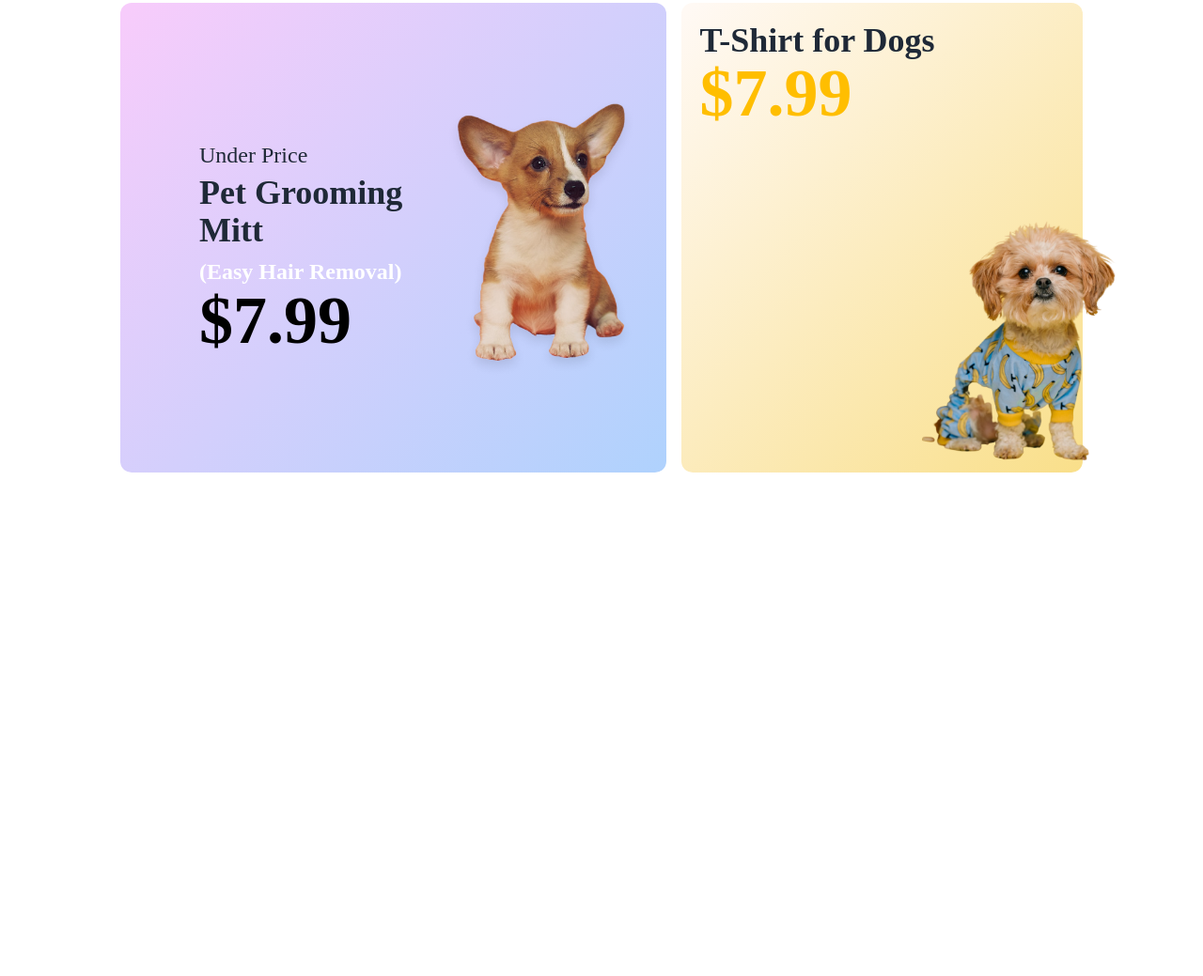
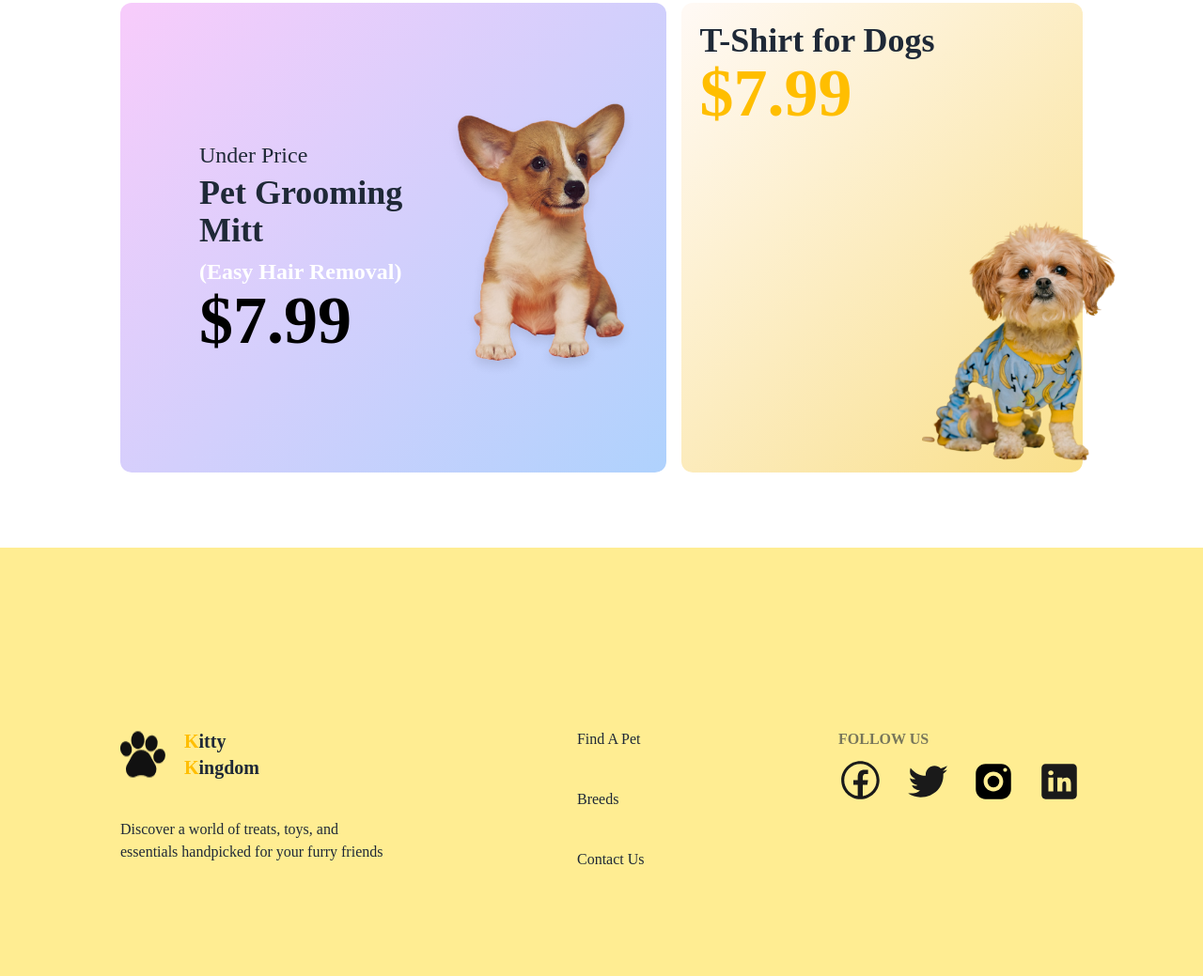
Before and after one commit to TonmoySarkerBD/Kitty-Kingdom, a plain HTML site: page index.html in a window 1280 px wide. Shown: the part 1786-2825 px from the top of the page at 94% size. Before the commit the page ends 2369 px from the top, so only its background shows below. Drawn offline with nearby package versions, Linux system fonts and the light colour scheme; a web font is replaced by a local one.

Commit message:
Added Footer Section

```diff
--- a/index.html
+++ b/index.html
@@ -438,7 +438,8 @@
 
 
                 <!-- Card 1 -->
-                <div class="h-[350px] mb-5 lg:w-4/6 lg:h-[500px] bg-[linear-gradient(134.71deg,_rgb(247,_204,_251)_1.511%,_rgb(175,_210,_253)_100%)]  relative lg:flex  lg:pt-0 lg:ps-16 lg:m-0 items-center justify-between rounded-xl ">
+                <div
+                    class="h-[350px] mb-5 lg:w-4/6 lg:h-[500px] bg-[linear-gradient(134.71deg,_rgb(247,_204,_251)_1.511%,_rgb(175,_210,_253)_100%)]  relative lg:flex  lg:pt-0 lg:ps-16 lg:m-0 items-center justify-between rounded-xl ">
                     <div class="pt-5 pl-5">
                         <p class="text-2xl hidden lg:inline font-medium">Under Price</p>
                         <h3 class="text-3xl lg:text-4xl font-bold mt-1 mb-2">Pet Grooming Mitt</h3>
@@ -466,12 +467,45 @@
     </main>
 
     <!-- Footer Section -->
+    <footer class="bg-[#FFDC2680] flex justify-between px-[10%] pt-48 pb-28">
 
-    <footer>
+        <div class="flex flex-col gap-10">
+            <a href="index.html" class="flex flex-row gap-5"><img src="./c1-assets/logo-footer.png"
+                    alt="Kitty Kingdom Logo">
 
+                <h1 class="font-extrabold text-xl uppercaseh"><span class="text-warning">K</span>itty <br> <span
+                        class="text-warning">K</span>ingdom</h1>
 
-
-
+            </a>
+            <p>
+                Discover a world of treats, toys, and <br> essentials handpicked for your furry friends
+            </p>
+        </div>
+        <div class="flex flex-col gap-10">
+            <a class="link link-hover">Find A Pet</a>
+            <a class="link link-hover">Breeds</a>
+            <a class="link link-hover">Contact Us</a>
+        </div>
+        <div>
+            <h6 class="footer-title">Follow Us</h6>
+            <div class="flex gap-5">
+                <a href="#"><svg xmlns="http://www.w3.org/2000/svg" x="0px" y="0px" width="50" height="50" viewBox="0,0,256,256"
+                    style="fill:#1A1A1A;">
+                    <g fill="#1a1a1a" fill-rule="nonzero" stroke="none" stroke-width="1" stroke-linecap="butt" stroke-linejoin="miter" stroke-miterlimit="10" stroke-dasharray="" stroke-dashoffset="0" font-family="none" font-weight="none" font-size="none" text-anchor="none" style="mix-blend-mode: normal"><g transform="scale(16,16)"><path d="M7.5,1c-3.58393,0 -6.5,2.91607 -6.5,6.5c0,3.58393 2.91607,6.5 6.5,6.5c3.58393,0 6.5,-2.91607 6.5,-6.5c0,-3.58393 -2.91607,-6.5 -6.5,-6.5zM7.5,2c3.04349,0 5.5,2.45651 5.5,5.5c0,2.76633 -2.03243,5.04102 -4.6875,5.43359v-3.84375h1.55273l0.24414,-1.57617h-1.79687v-0.86328c0,-0.655 0.21317,-1.23633 0.82617,-1.23633h0.98438v-1.37695c-0.173,-0.023 -0.53847,-0.07422 -1.23047,-0.07422c-1.444,0 -2.29102,0.763 -2.29102,2.5v1.04883h-1.48437v1.57813h1.48633v3.83008c-2.61373,-0.4278 -4.60352,-2.68286 -4.60352,-5.41992c0,-3.04349 2.45651,-5.5 5.5,-5.5z"></path></g></g>
+                    </svg></a>
+                <a href="#"><svg xmlns="http://www.w3.org/2000/svg" x="0px" y="0px" width="50" height="50" viewBox="0,0,256,256"
+                    style="fill:#1A1A1A;">
+                    <g fill="#1a1a1a" fill-rule="nonzero" stroke="none" stroke-width="1" stroke-linecap="butt" stroke-linejoin="miter" stroke-miterlimit="10" stroke-dasharray="" stroke-dashoffset="0" font-family="none" font-weight="none" font-size="none" text-anchor="none" style="mix-blend-mode: normal"><g transform="scale(10.66667,10.66667)"><path d="M22,3.999c-0.78,0.463 -2.345,1.094 -3.265,1.276c-0.027,0.007 -0.049,0.016 -0.075,0.023c-0.813,-0.802 -1.927,-1.299 -3.16,-1.299c-2.485,0 -4.5,2.015 -4.5,4.5c0,0.131 -0.011,0.372 0,0.5c-3.353,0 -5.905,-1.756 -7.735,-4c-0.199,0.5 -0.286,1.29 -0.286,2.032c0,1.401 1.095,2.777 2.8,3.63c-0.314,0.081 -0.66,0.139 -1.02,0.139c-0.581,0 -1.196,-0.153 -1.759,-0.617c0,0.017 0,0.033 0,0.051c0,1.958 2.078,3.291 3.926,3.662c-0.375,0.221 -1.131,0.243 -1.5,0.243c-0.26,0 -1.18,-0.119 -1.426,-0.165c0.514,1.605 2.368,2.507 4.135,2.539c-1.382,1.084 -2.341,1.486 -5.171,1.486h-0.964c1.788,1.146 4.065,2.001 6.347,2.001c7.43,0 11.653,-5.663 11.653,-11.001c0,-0.086 -0.002,-0.266 -0.005,-0.447c0,-0.018 0.005,-0.035 0.005,-0.053c0,-0.027 -0.008,-0.053 -0.008,-0.08c-0.003,-0.136 -0.006,-0.263 -0.009,-0.329c0.79,-0.57 1.475,-1.281 2.017,-2.091c-0.725,0.322 -1.503,0.538 -2.32,0.636c0.834,-0.5 2.019,-1.692 2.32,-2.636z"></path></g></g>
+                    </svg></a>
+                <a href="#"><svg xmlns="http://www.w3.org/2000/svg" x="0px" y="0px" width="50" height="50" viewBox="0 0 24 24">
+                    <path d="M 8 3 C 5.239 3 3 5.239 3 8 L 3 16 C 3 18.761 5.239 21 8 21 L 16 21 C 18.761 21 21 18.761 21 16 L 21 8 C 21 5.239 18.761 3 16 3 L 8 3 z M 18 5 C 18.552 5 19 5.448 19 6 C 19 6.552 18.552 7 18 7 C 17.448 7 17 6.552 17 6 C 17 5.448 17.448 5 18 5 z M 12 7 C 14.761 7 17 9.239 17 12 C 17 14.761 14.761 17 12 17 C 9.239 17 7 14.761 7 12 C 7 9.239 9.239 7 12 7 z M 12 9 A 3 3 0 0 0 9 12 A 3 3 0 0 0 12 15 A 3 3 0 0 0 15 12 A 3 3 0 0 0 12 9 z"></path>
+                </svg></a>
+                <a href="#"><svg xmlns="http://www.w3.org/2000/svg" x="0px" y="0px" width="50" height="50" viewBox="0,0,256,256"
+                    style="fill:#1A1A1A;">
+                    <g fill="#1a1a1a" fill-rule="nonzero" stroke="none" stroke-width="1" stroke-linecap="butt" stroke-linejoin="miter" stroke-miterlimit="10" stroke-dasharray="" stroke-dashoffset="0" font-family="none" font-weight="none" font-size="none" text-anchor="none" style="mix-blend-mode: normal"><g transform="scale(10.66667,10.66667)"><path d="M19,3h-14c-1.105,0 -2,0.895 -2,2v14c0,1.105 0.895,2 2,2h14c1.105,0 2,-0.895 2,-2v-14c0,-1.105 -0.895,-2 -2,-2zM9,17h-2.523v-7h2.523zM7.694,8.717c-0.771,0 -1.286,-0.514 -1.286,-1.2c0,-0.686 0.514,-1.2 1.371,-1.2c0.771,0 1.286,0.514 1.286,1.2c0,0.686 -0.514,1.2 -1.371,1.2zM18,17h-2.442v-3.826c0,-1.058 -0.651,-1.302 -0.895,-1.302c-0.244,0 -1.058,0.163 -1.058,1.302c0,0.163 0,3.826 0,3.826h-2.523v-7h2.523v0.977c0.325,-0.57 0.976,-0.977 2.197,-0.977c1.221,0 2.198,0.977 2.198,3.174z"></path></g></g>
+                    </svg></a>
+            </div>
+        </div>
     </footer>
 </body>
 
```
